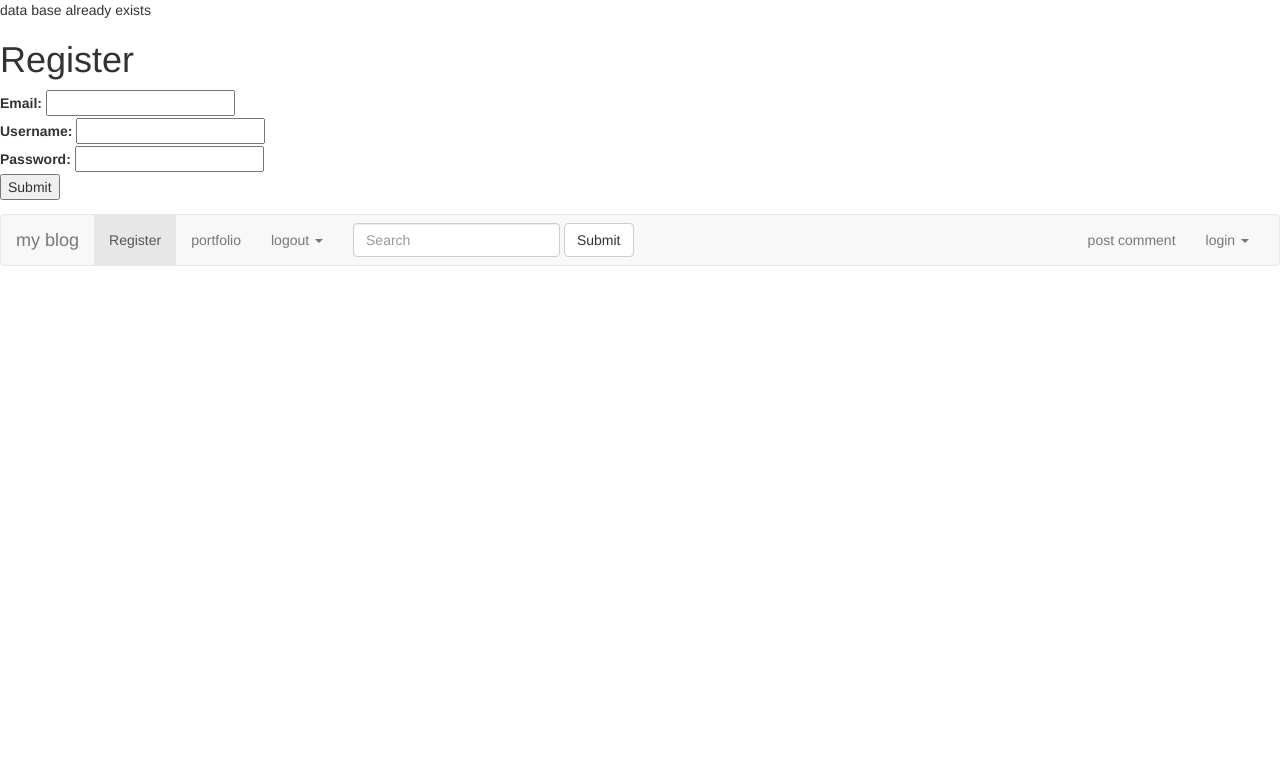
After one commit to MrLarrimore/JosephErick, a PHP site: page /Portfolio3JosephR/register.php in a window 1280 px wide. The commit adds this page. Shown: the top 779 px of the page. Run offline with PHP 8.4, Linux system fonts and the light colour scheme; some libraries are stand-ins or nearby versions.

Commit message:
background files for email website

```diff
--- /dev/null
+++ b/model/Database.php
@@ -0,0 +1,66 @@
+<?php
+
+class Database {
+
+    private $connection;
+    private $host;
+    private $username;
+    private $password;
+    private $database;
+    public $error;
+//can be accessed outside if public and can't if privaate
+    public function __construct($host, $username, $password, $database) {
+        $this->host = $host;
+        $this->username = $username;
+        $this->password = $password;
+        $this->database = $database;
+
+
+        $this->connection = new mysqli($host, $username, $password);
+
+        if ($this->connection->connect_error) {
+            die("<p>ERROR: " . $this->connection->connect_error . "</p>");
+        } else {
+
+        }
+        $exists = $this->connection->select_db($database);
+
+
+        if (!$exists) {
+            echo 'database doesnt exist';
+            $query = $this->connection->query("CREATE DATABASE $database");
+            //code tells if the database does not exist
+            if ($query) {
+                echo "<p>database creation succesful noobs " . $database . "</p>";
+            }
+        } else {
+            echo "<p>data base already exists</p>";
+        }
+    }
+
+    public function openConnection() {
+        $this->connection = new mysqli($this->host, $this->username, $this->password, $this->database);
+        if ($this->connection->connect_error) {
+            die("<p>ERROR: " . $this->connection->connect_error . "</p>");
+        }
+    }
+
+    public function closeConnection() {
+        if (isset($this->connection)) {
+            $this->connection->close();
+        }
+    }
+
+    public function query($string) {
+        $this->openConnection();
+        $query = $this->connection->query($string);
+
+        if (!$query) {
+            $this->error = $this->connection->error;
+        }
+
+        $this->closeConnection();
+        return $query;
+    }
+
+}
--- /dev/null
+++ b/model/config.php
@@ -0,0 +1,19 @@
+<?php
+
+require_once(__DIR__ . "/database.php");
+//pulls data from database.php
+session_start();
+session_regenerate_id(true);
+
+$path = "/RoldanJ-blog/";
+//sets path of data
+$host = "localhost";
+$username = "root";
+$password = "root";
+$database = "blog_db";
+//determines what each variable represents
+if (!isset($_SESSION["connection"])) {
+    //transfers data to session connection
+    $connection = new Database($host, $username, $password, $database);
+    $_SESSION["connection"] = $connection;
+}
--- /dev/null
+++ b/nbproject/private/private.xml
@@ -0,0 +1,6 @@
+<?xml version="1.0" encoding="UTF-8"?>
+<project-private xmlns="http://www.netbeans.org/ns/project-private/1">
+    <open-files xmlns="http://www.netbeans.org/ns/projectui-open-files/2">
+        <group/>
+    </open-files>
+</project-private>
--- /dev/null
+++ b/register.php
@@ -0,0 +1,7 @@
+<?php
+require_once (__DIR__ . "/view/register-form.php");
+//pulls the data for the registration into this page
+require_once (__DIR__ . "/view/header.php");
+// pulls the data for the top portion of a html portion
+require_once (__DIR__ . "/view/footer.php");
+//pulls the bottom portion of html
--- /dev/null
+++ b/view/footer.php
@@ -0,0 +1,3 @@
+<!--closing tags -->
+</body>
+</html>
--- /dev/null
+++ b/view/header.php
@@ -0,0 +1,65 @@
+<!DOCTYPE html>
+<!--
+To change this license header, choose License Headers in Project Properties.
+To change this template file, choose Tools | Templates
+and open the template in the editor.
+-->
+<html>
+    <head>
+        <meta charset="UTF-8">
+        <title></title>
+        <meta name="viewport" content="width=device-width, initial-scale=1.0">
+        <link type="text/css" rel="stylesheet" href="css/bootsrap-theme.css">
+        <link type="text/css" rel="stylesheet" href="css/bootstrap.css">
+        <script src="//ajax.googleapis.com/ajax/libs/jquery/2.1.3/jquery.min.js"></script>
+        <link rel="stylesheet" href="https://ajax.googleapis.com/ajax/libs/jqueryui/1.11.2/themes/smoothness/jquery-ui.css" />
+        <script src="https://ajax.googleapis.com/ajax/libs/jqueryui/1.11.2/jquery-ui.min.js"></script>
+        <link rel="stylesheet" href="//code.jquery.com/ui/1.11.2/themes/smoothness/jquery-ui.css">
+        <script src="//code.jquery.com/jquery-1.10.2.js"></script>
+        <script src="//code.jquery.com/ui/1.11.2/jquery-ui.js"></script>
+
+    <nav class="navbar navbar-default">
+        <div class="container-fluid">
+            <!-- Brand and toggle get grouped for better mobile display -->
+            <div class="navbar-header">
+                <button type="button" class="navbar-toggle collapsed" data-toggle="collapse" data-target="#bs-example-navbar-collapse-1">
+                    <span class="sr-only">Kronkmail.com</span>
+                    <span class="icon-bar"></span>
+                    <span class="icon-bar"></span>
+                    <span class="icon-bar"></span>
+                </button>
+                <a class="navbar-brand" href="index.php">my blog</a>
+            </div>
+            <!-- Collect the nav links, forms, and other content for toggling -->
+            <div class="collapse navbar-collapse" id="bs-example-navbar-collapse-1">
+                <ul class="nav navbar-nav">
+                    <li class="active"><a href="register.php">Register <span class="sr-only">(current)</span></a></li>
+                    <!--a link to register to my website-->
+                    <li><a href="http://localhost:8383/Portfolio3JosephR/index.html">portfolio</a></li>
+                    <!--a link to my jquery portfolio -->
+                    <li class="dropdown">
+                        <a href="controller/logout-user.php" class="dropdown-toggle" data-toggle="dropdown" role="button" aria-expanded="false">logout <span class="caret"></span></a>
+                    </li>
+                </ul>
+                <form class="navbar-form navbar-left" role="search">
+                    <div class="form-group">
+                        <input type="text" class="form-control" placeholder="Search">
+                    </div>
+                    <button type="submit" class="btn btn-default">Submit</button>
+                    <!--a search button for future use -->
+                </form>
+                <ul class="nav navbar-nav navbar-right">
+                    <li><a href="post.php">post comment</a></li>
+                    <!-- a link to post a comment-->
+                    <li class="dropdown">
+                        <a href="login.php" class="dropdown-toggle" data-toggle="dropdown" role="button" aria-expanded="false">login <span class="caret"></span></a>
+                        <!--nav bar link for login-->
+                </ul>
+                </li>
+                </ul>
+            </div><!-- /.navbar-collapse -->
+        </div><!-- /.container-fluid -->
+    </nav>
+</div>
+</head>
+<body>
--- /dev/null
+++ b/view/register-form.php
@@ -0,0 +1,29 @@
+<?php
+require_once (__DIR__ . "/../model/config.php");
+?>
+
+<h1>Register</h1>
+
+<form method="post" action='<?php echo $path . "controller/create-user.php" ?>'>
+    <!--registers user data in database-->
+    <div>
+        <label for="email">Email: </label>
+        <input type="text" name="email"
+               <!--sets register email input  -->
+    </div>
+
+    <div>
+        <label for="username">Username:</label>
+        <input type="text" name="username"/>
+    </div>
+    <!--the box for inputting a new username -->
+    <div>
+        <label for="password">Password:</label>
+        <input type="password" name="password"/>
+        <!--the format for inputing the new password-->
+    </div>
+    <div>
+        <button type="submit">Submit</button>
+    </div>
+</form>
+<!--the submit button enters the data in the database-->
```
Also changed, not shown: controller/create-db.php (added, +31 -0 lines), controller/create-post.php (added, +21 -0 lines), controller/create-user.php (added, +30 -0 lines), controller/login-user.php (added, +23 -0 lines), controller/login-verify.php (added, +15 -0 lines), controller/logout-user.php (added, +7 -0 lines), controller/read-posts.php (added, +18 -0 lines), index.php (+17 -17 lines), login.php (added, +8 -0 lines), post.php (added, +8 -0 lines), view/form.php (added, +31 -0 lines), view/login-form.php (added, +24 -0 lines), view/navagation.php (added, +11 -0 lines).
